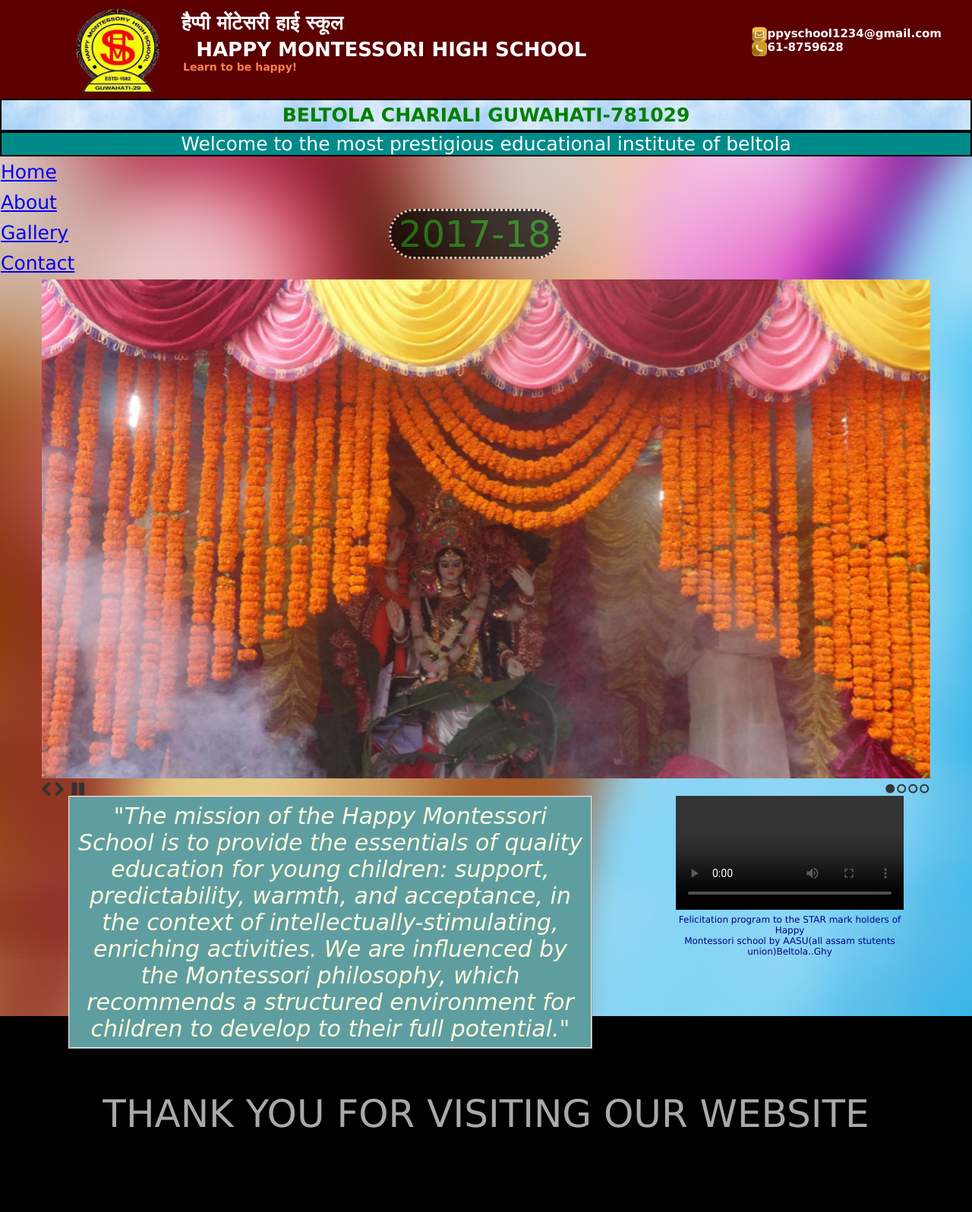
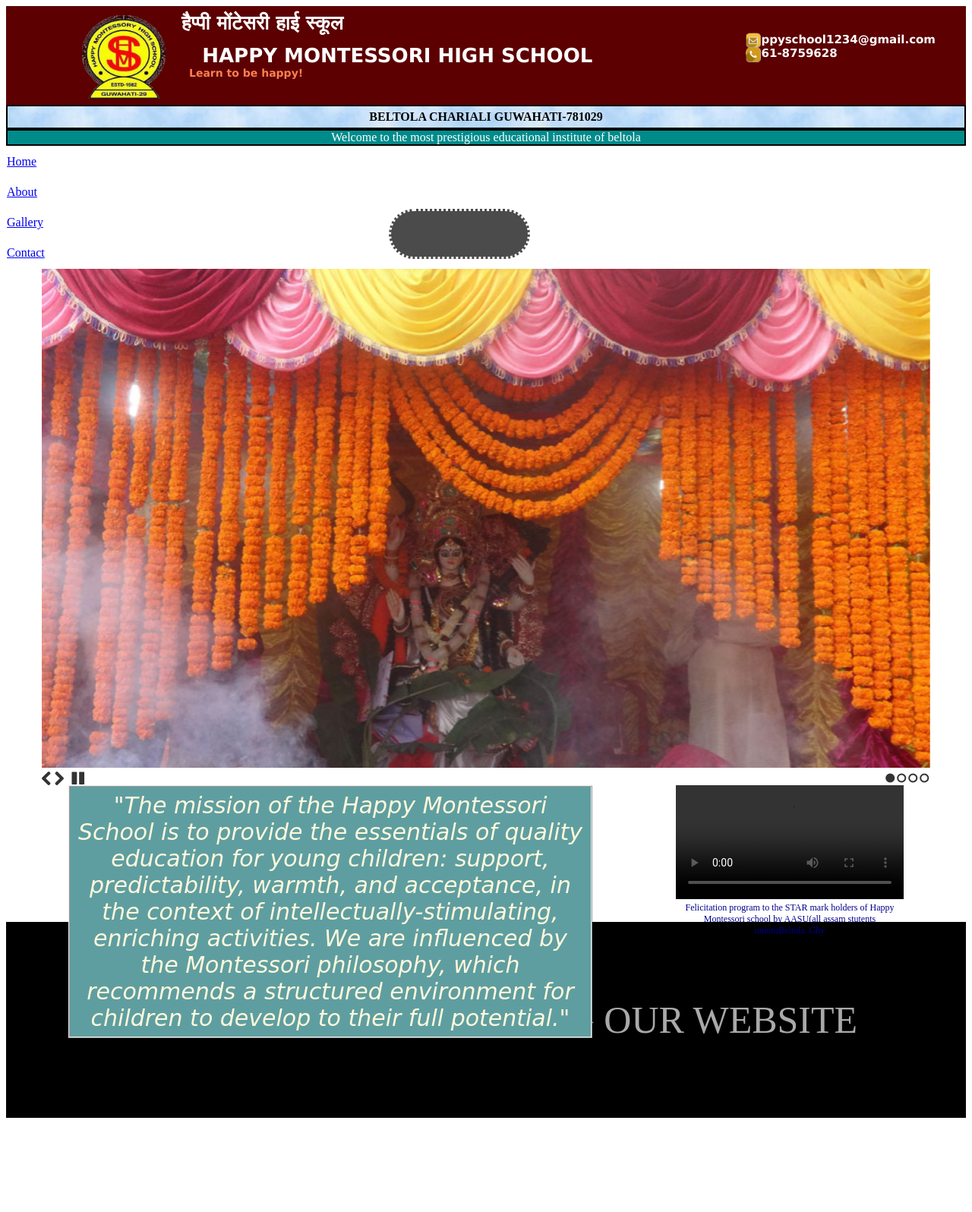
Before and after one commit to ankm786/justdoit, a PHP site: page / in a window 1280 px wide. Shown: the whole page at 76% size. After the commit the page ends 1472 px from the top, so only its background shows below. Run offline with PHP 8.4, Linux system fonts and the light colour scheme; some libraries are stand-ins or nearby versions; grey boxes are pictures that could not be loaded.

Commit message:
Update stylesheet.css

```diff
--- a/new_web_design/stylesheet.css
+++ b/new_web_design/stylesheet.css
@@ -1,14 +1,7 @@
 *{
     padding: 0;
 }
-body{
-color:green;
-font-family:verdana,arial,geneva,arial black;
-font-weight:normal;
-background-image: url(background.jpg);
-font-size:25px;
-margin: 0px;
-}
+
 
 .skul_head {
     color: #FFF;
```
